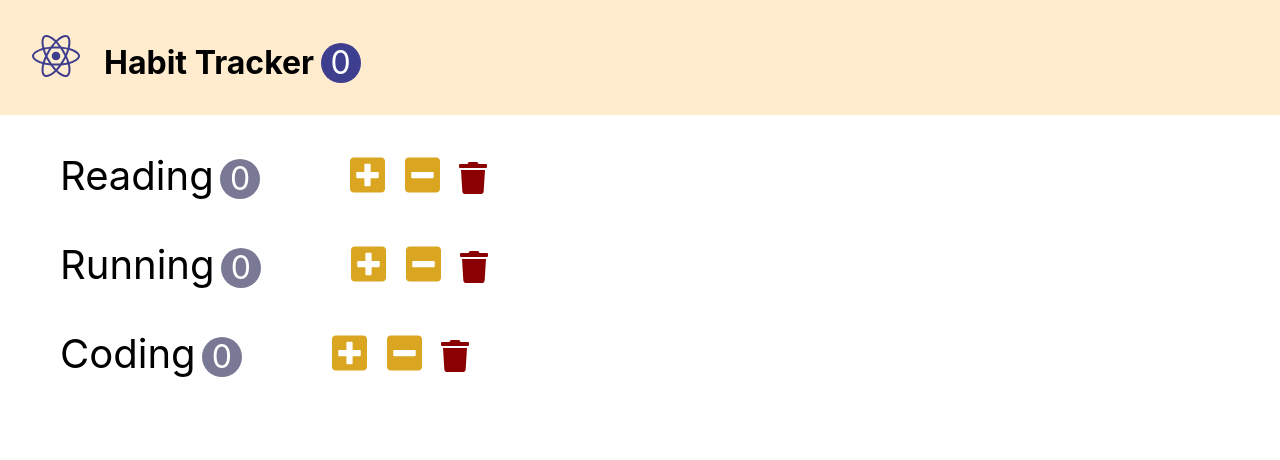
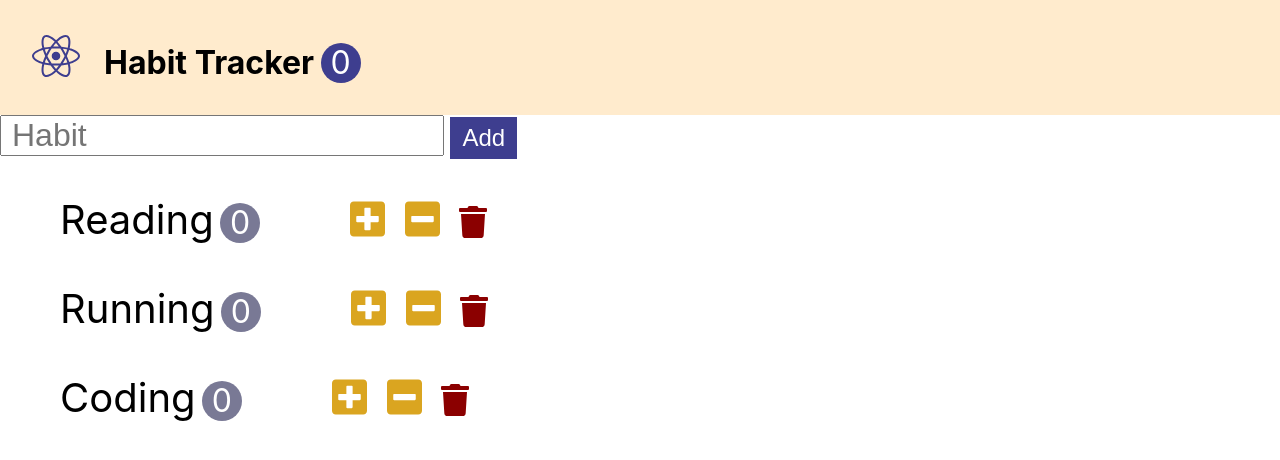
Before and after one commit to NamgyungKim/habit-tracker-2021-cloning, a React (Create React App) app: page / in a window 1280 px wide. Shown: the top 460 px of the page. Built offline with nearby package versions, Linux system fonts and the light colour scheme.

Commit message:
Add: habitAddForm component

```diff
--- a/src/app.css
+++ b/src/app.css
@@ -4,6 +4,10 @@
 .navbar{ padding: 1em; background-color: blanchedalmond; font-weight: bold; font-size: 2rem;}
 .navbar-logo {margin-right: 0.5em; color: rgb(62, 62, 143); font-size: 1.5em;}
 .navbar-count { display: inline-block; width: 2.5rem; height: 2.5rem; border-radius: 50%; margin-left: 0.2em; background-color: rgb(62, 62, 143); color: white; font-weight: 400; line-height: 2.5rem; text-align: center; font-size: 2rem; }
+
+.add-input { margin: 0 0.2em 0 0; padding: 0 10px; font-size: 2rem;}
+.add-button { height: 100%; padding: 0.3em 0.5em; background-color: rgb(62, 62, 143); color: white; font-size: 1.5rem;}
+.add-button:hover {opacity: 0.8;}
 
 .habit { padding: 0.5em; font-size: 2.5rem; list-style: none;}
 .habit-count {display: inline-block; width: 2.5rem; height: 2.5rem; border-radius: 50%; margin-left: 0.2em; margin-right: 2.5em; background-color: rgb(121, 121, 149); color: white; line-height: 2.5rem; text-align: center; font-size: 2rem;}
--- a/src/app.jsx
+++ b/src/app.jsx
@@ -29,7 +29,10 @@
     const habits = this.state.habits.filter(item => item.id !== habit.id)
     this.setState({habits})
   }
-
+  handleAdd = name => {
+    const habits = [...this.state.habits, {id: Date.now(), name: name, count: 0}]
+    this.setState({ habits })
+  }
   render() {
     return (
       <>
@@ -39,6 +42,7 @@
           onIncrement={this.handleIncrement}
           onDecrement={this.handleDecrement}
           onDelete={this.hendleDelete}
+          onAdd={this.handleAdd}
         />
       </>
     );
--- /dev/null
+++ b/src/components/habitAddForm.jsx
@@ -0,0 +1,29 @@
+import React, { Component } from 'react';
+
+class HabitAddForm extends Component {
+  formRef = React.createRef()
+  inputRef = React.createRef()
+
+  onSubmit = (event) => {
+    event.preventDefault()
+    const name = this.inputRef.current.value
+    name && this.props.onAdd(name)
+    this.formRef.current.reset()
+  }
+
+  render() {
+    return (
+      <form ref={this.formRef} className="add-from" onSubmit={this.onSubmit}>
+        <input
+          ref={this.inputRef}
+          type="text"
+          className="add-input"
+          placeholder="Habit"
+        />
+        <button className="add-button">Add</button>
+      </form>
+    );
+  }
+}
+
+export default HabitAddForm;
--- a/src/components/habits.jsx
+++ b/src/components/habits.jsx
@@ -1,5 +1,6 @@
 import React, { Component } from 'react';
 import Habit from './habit';
+import HabitAddForm from './habitAddForm';
 
 class Habits extends Component {
   handleIncrement = (habit) => {
@@ -11,9 +12,14 @@
   hendleDelete = (habit) => {
     this.props.onDelete(habit)
   }
+  handleAdd = name => {
+    this.props.onAdd(name)
+  }
 
   render() {
     return (
+      <>
+      <HabitAddForm onAdd={this.handleAdd}/>
         <ul>
           {this.props.habits.map(habit => (
             <Habit
@@ -25,6 +31,7 @@
             />
           ))}
         </ul>
+      </>
     );
   }
 }
```
Lines whose indentation alone changed are shown as unchanged.
